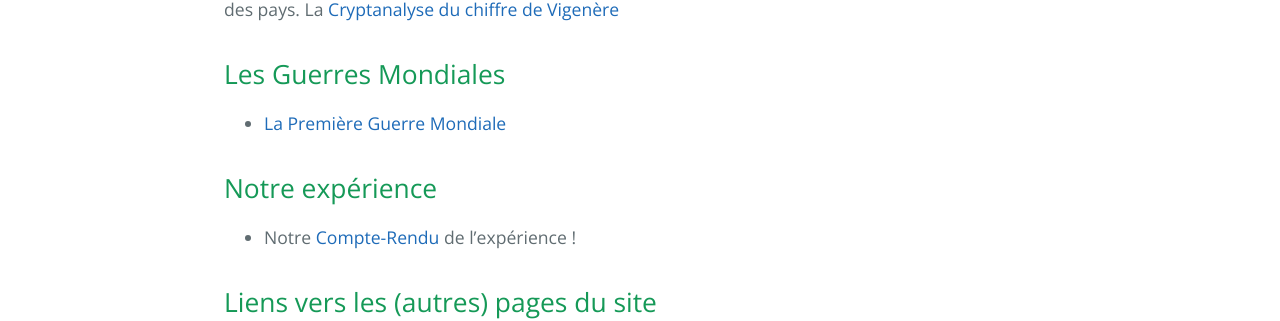
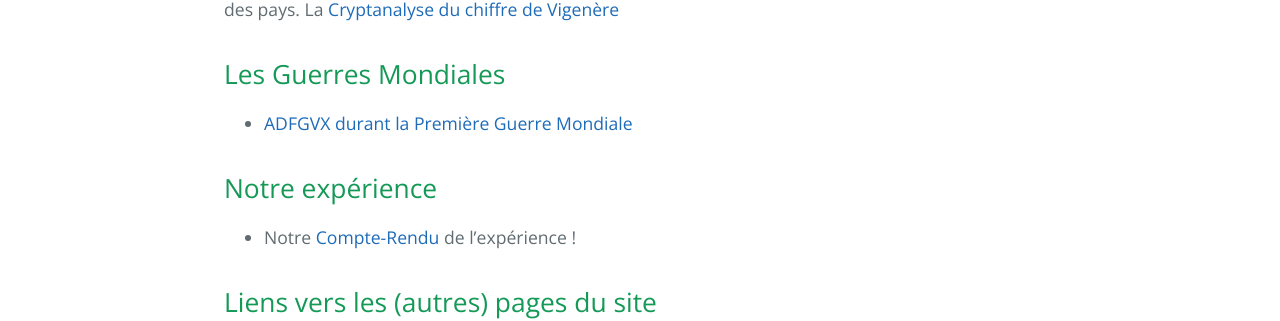
Before and after one commit to SamuelGallay/CryptoTPE, a Jekyll site: the page built from index.md, in a window 1280 px wide. Shown: the part 1396-1717 px from the top of the page. Built offline with Jekyll 4.4.1, drawn with Linux system fonts in a browser that asks for light colours; our own code applies the rules of GitHub Pages for plain Markdown files; the repository's description, which GitHub fills in, is left out.

Commit message:
Update index.md

```diff
--- a/index.md
+++ b/index.md
@@ -21,7 +21,7 @@ L’Europe de la Renaissance et des siècles postérieurs est un terreau de conf
 Avec les travaux des savants arabes, la cryptographie par substitution monoalphabétique devient faillible. Dans un contexte de grandes rivalités entre les états, il fallait à tout prix que les états mettent au point de nouveaux systèmes de cryptographie. C’est la naissance de la substitution polyalphabétique, mécanisée de façon assez rudimentaire par le [cadran d’Alberti](alberti) puis modélisée de façon plus abstraite par le [carré de Vigenère](vigenere) qui résista à la cryptanalyse pendant quatre siècles. Il existe aussi des codes plus complexes comme le  [grand chiffre de Louis XIV](louis14). La cryptologie est devenue professionnelle, un enjeu diplomatique et politique majeur. Tous les états européens se dotent de cabinets noirs qui analysent avec plus ou moins de réussite le courrier de leurs rivaux. Cela dépasse le strict cadre militaire de l’antiquité puisqu’en temps de guerre ou de paix on l’utilise toujours autant. L’efficacité de ces cabinets noirs ont conditionné la réussite de la politique étrangère des pays. La [Cryptanalyse du chiffre de Vigenère](cryptanalyse-vigenere)
 
 ## Les Guerres Mondiales
-* [La Première Guerre Mondiale](adfgvx)
+* [ADFGVX durant la Première Guerre Mondiale](adfgvx)
 
 ## Notre expérience
 * Notre [Compte-Rendu](experience) de l'expérience !
```
